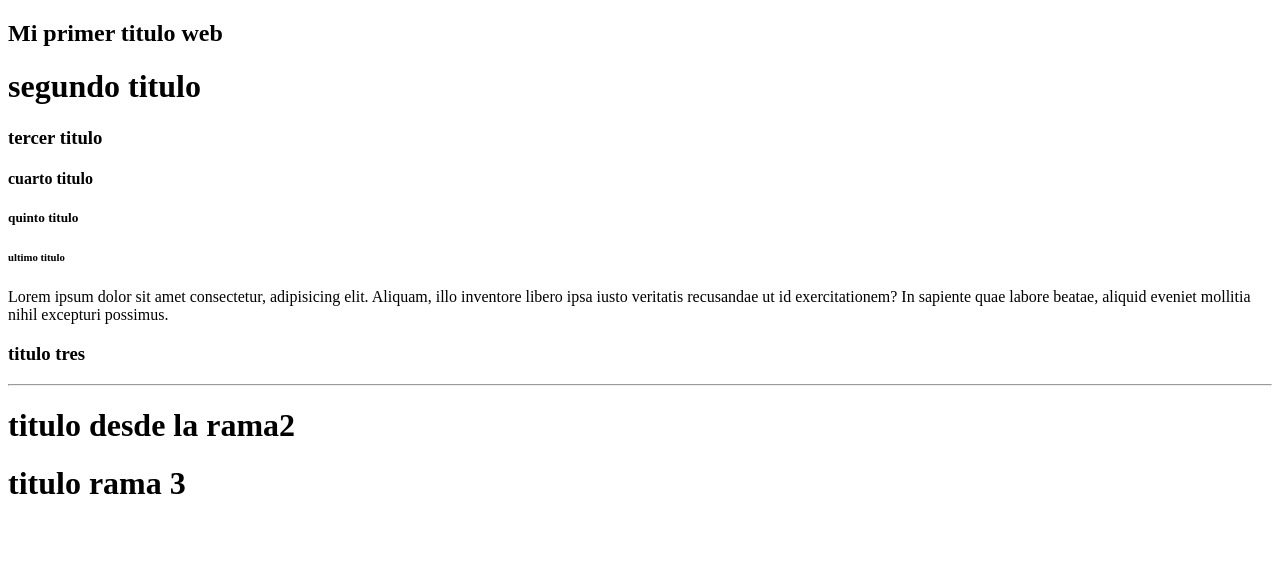
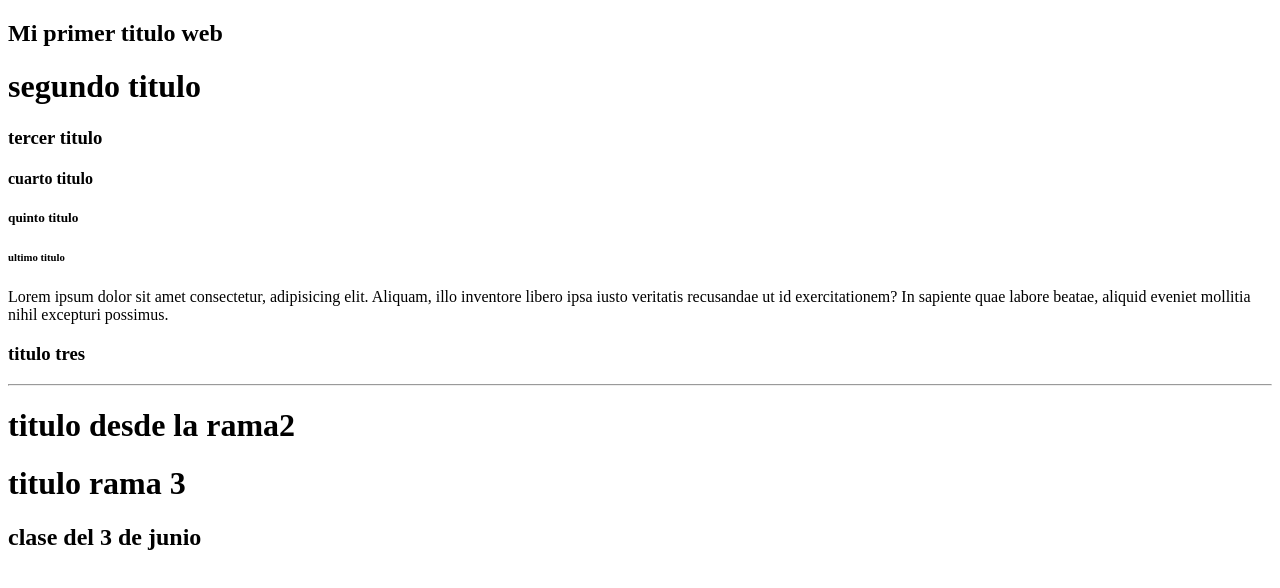
Before and after one commit to camilahdez99/MiPrimeraPagWeb, a plain HTML site: page index.html in a window 1280 px wide. Drawn offline with Linux system fonts and the light colour scheme.

Commit message:
modificacion
pasar a repo local

```diff
--- a/index.html
+++ b/index.html
@@ -17,5 +17,6 @@
 <hr>
 <h1>titulo desde la rama2</h1>
 <h1>titulo rama 3</h1>
+<h2>clase del 3 de junio</h2>
 </body>
 </html>
```
